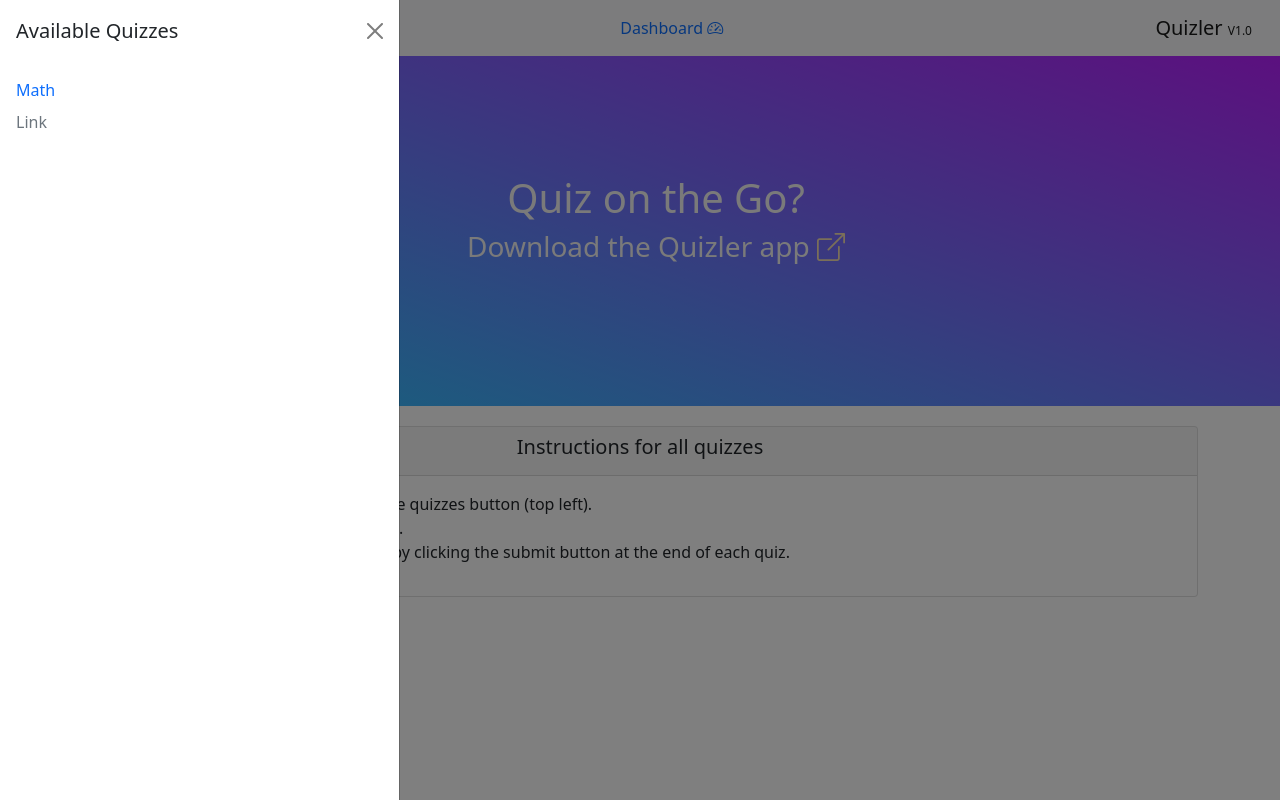
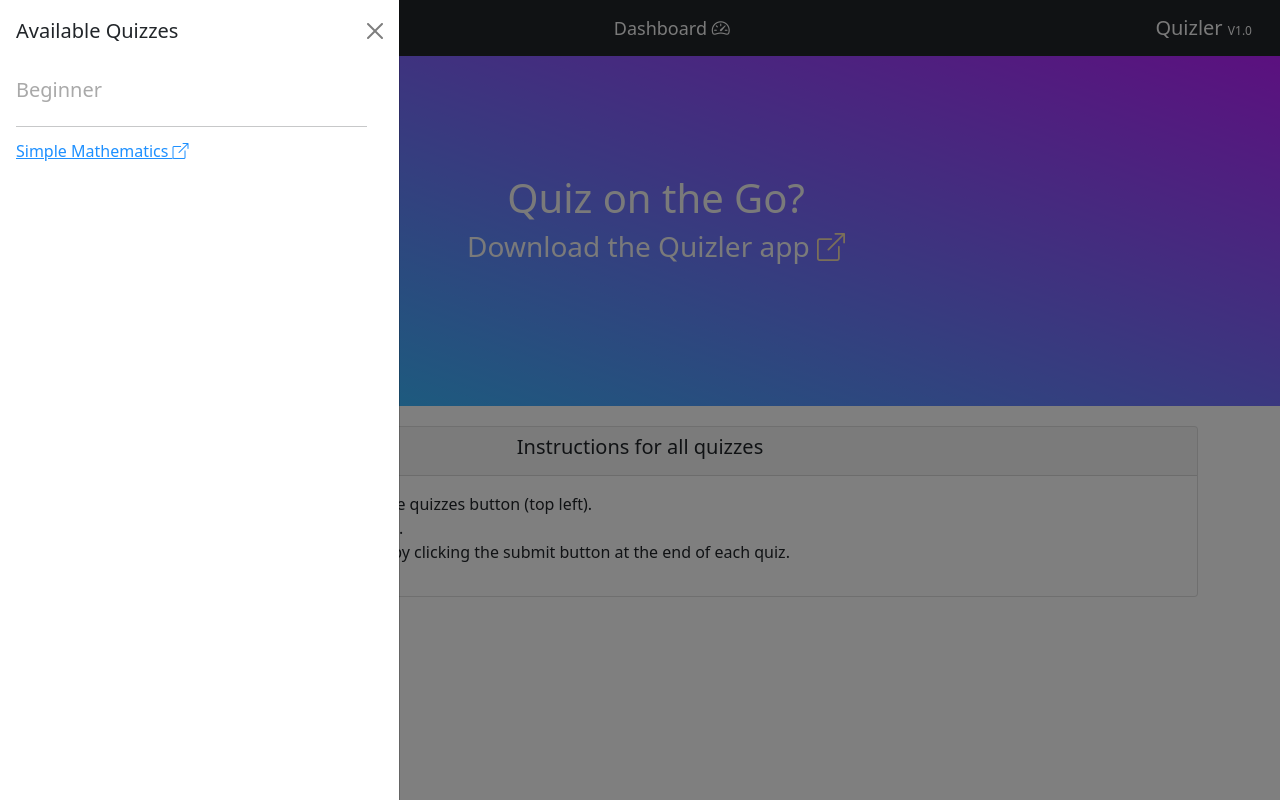
Before and after one commit to codedbychavez/quizler, a React (Create React App) app: page / in a window 1280 px wide. Both pictures are taken after a click on the button "Available Quizzes". Built offline with nearby package versions, Linux system fonts and the light colour scheme.

Commit message:
Updated UI

```diff
--- a/src/components/organisms/Nav.js
+++ b/src/components/organisms/Nav.js
@@ -11,11 +11,11 @@
 
 return (
 
-<Navbar bg="light" expand={false}>
+<Navbar bg="dark" expand={false}>
   <Container fluid>
     <AvailableQuizzesButton aria-controls="offcanvasNavbar">Available Quizzes <i className="bi bi-arrow-right-circle"></i></AvailableQuizzesButton>
-    <CustomLink to="/">Dashboard <i class="bi bi-speedometer2"></i></CustomLink>
-    <Navbar.Brand href="#">Quizler <StyledSmallText>V{props.version}</StyledSmallText></Navbar.Brand>
+    <StyledRouterLink to="/">Dashboard <i class="bi bi-speedometer2"></i></StyledRouterLink>
+    <StyledNavbarBrand href="#">Quizler <StyledSmallText>V{props.version}</StyledSmallText></StyledNavbarBrand>
 
     <Navbar.Offcanvas
       id="offcanvasNavbar"
@@ -25,12 +25,12 @@
       <Offcanvas.Header closeButton>
         <Offcanvas.Title id="offcanvasNavbarLabel">Available Quizzes</Offcanvas.Title>
       </Offcanvas.Header>
+
       <Offcanvas.Body>
         <Nav className="justify-content-end flex-grow-1 pe-3">
-
-            <CustomLink to="/quiz/math">Math</CustomLink>
-
-          <Nav.Link href="#action2" disabled>Link</Nav.Link>
+            <StyledNavbarSectionTitle>Beginner</StyledNavbarSectionTitle>
+            <hr/>
+            <StyledRouterLinkSideNav to="/quiz/math">Simple Mathematics <i class="bi bi-box-arrow-up-right"></i></StyledRouterLinkSideNav>
 
         </Nav>
 
@@ -45,7 +45,7 @@
 
 
 const AvailableQuizzesButton = styled(Navbar.Toggle)`
-  color: #0dcaf0;
+  color: whitesmoke !important;
   border-color: #0dcaf0 !important;
   display: inline-block;
   font-weight: 400;
@@ -62,8 +62,32 @@
   }
 `
 
-const CustomLink = styled(Link)`
+const StyledRouterLink = styled(Link)`
   text-decoration: none;
+  color: whitesmoke;
+  font-size: large;
+  :hover {
+    color: #0dcaf0;
+  }
+`
+
+const StyledRouterLinkSideNav = styled(Link)`
+  text-decoration: none;
+  color: dodgerblue;
+  text-decoration: underline;
+  line-height: 8px;
+  :hover {
+    color: #0dcaf0;
+  }
+`
+
+const StyledNavbarBrand = styled(Navbar.Brand)`
+  color: whitesmoke !important;
+`
+
+const StyledNavbarSectionTitle = styled.h5`
+  color: darkgray;
+  font-size: 20px;
 `
 
 export default AppNav;
```
